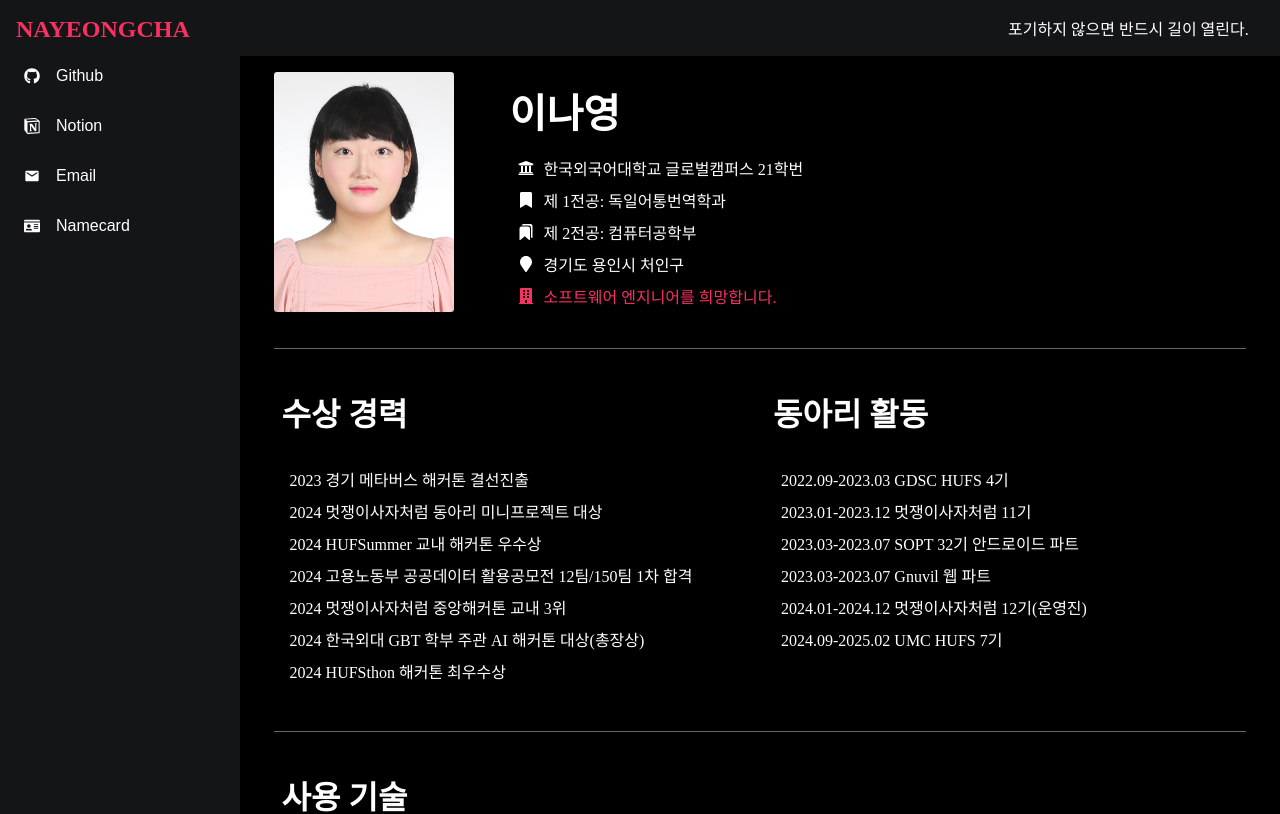
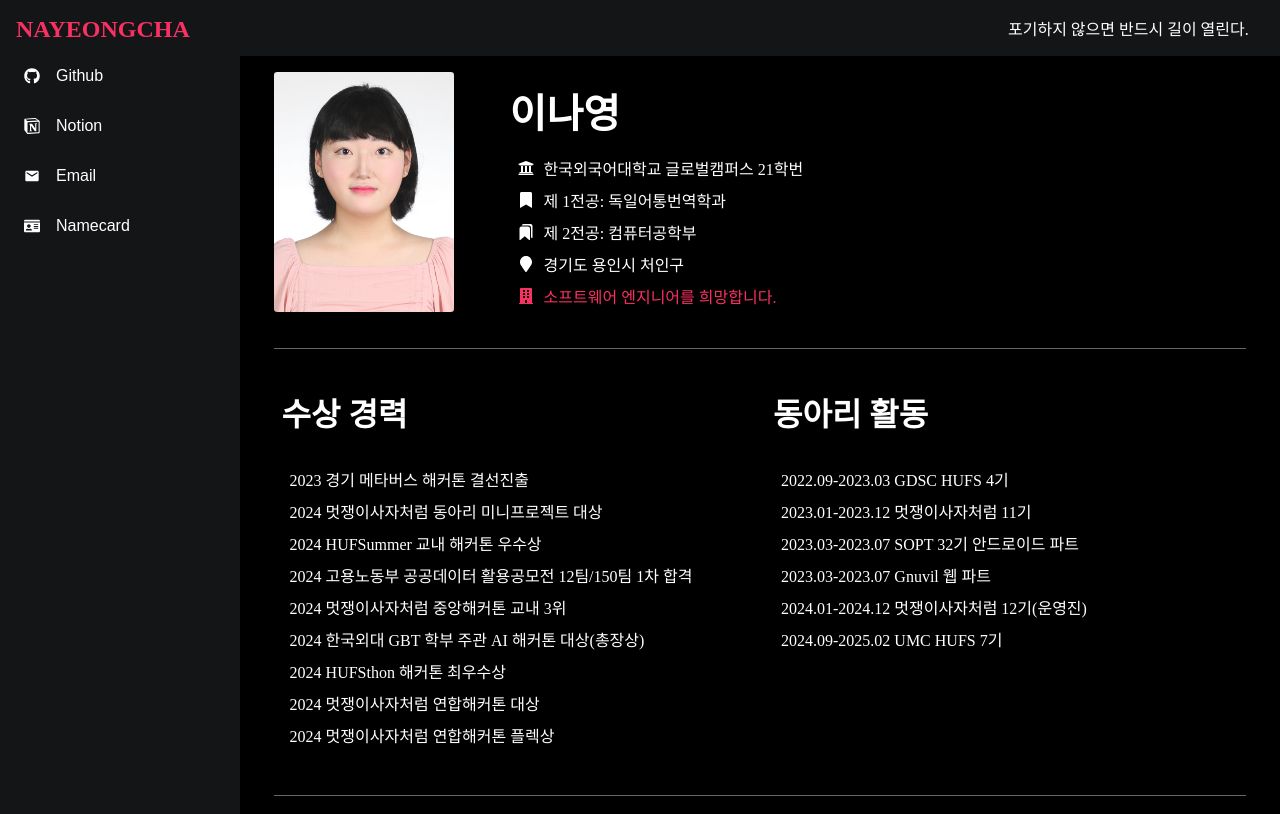
Before and after one commit to Bewheneverwhatiwant/Life_is_a_maze, a React (Vite) app: page / in a window 1280 px wide. Shown: the top 814 px of the page. Built offline with nearby package versions, Linux system fonts and the light colour scheme.

Commit message:
feat: 수상 내역 추가

```diff
--- a/src/maincomponents/myAward.jsx
+++ b/src/maincomponents/myAward.jsx
@@ -21,6 +21,8 @@ const MyAward = () => {
                 <CustomFont $color='white' $font='1rem'>2024 멋쟁이사자처럼 중앙해커톤 교내 3위</CustomFont>
                 <CustomFont $color='white' $font='1rem'>2024 한국외대 GBT 학부 주관 AI 해커톤 대상(총장상)</CustomFont>
                 <CustomFont $color='white' $font='1rem'>2024 HUFSthon 해커톤 최우수상</CustomFont>
+                <CustomFont $color='white' $font='1rem'>2024 멋쟁이사자처럼 연합해커톤 대상</CustomFont>
+                <CustomFont $color='white' $font='1rem'>2024 멋쟁이사자처럼 연합해커톤 플렉상</CustomFont>
             </CustomColumn>
         </CustomColumn>
 
```
